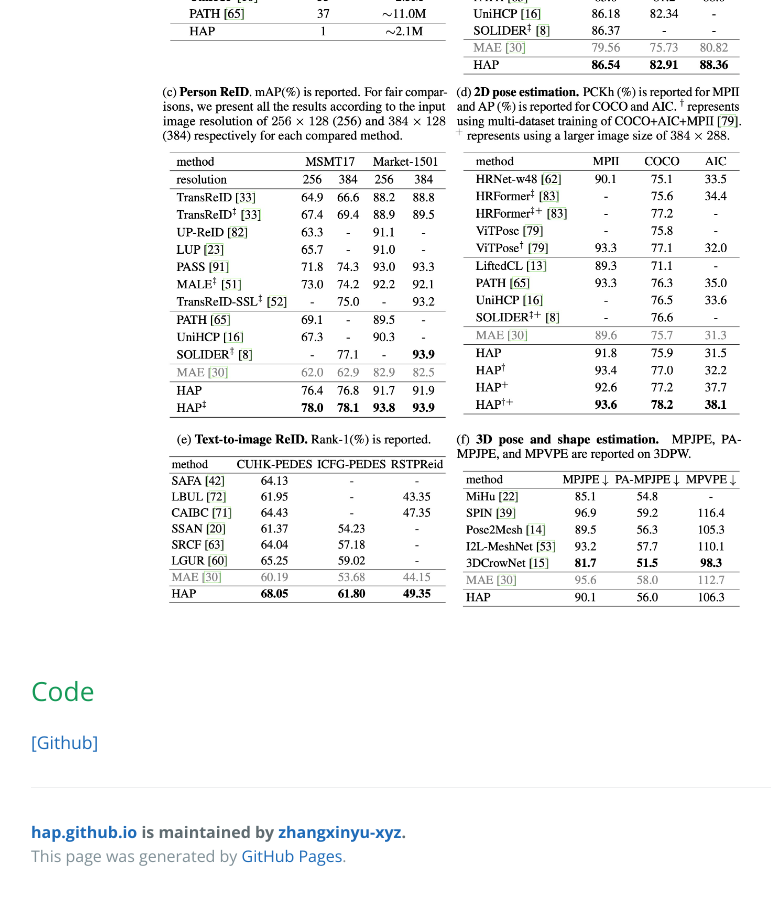
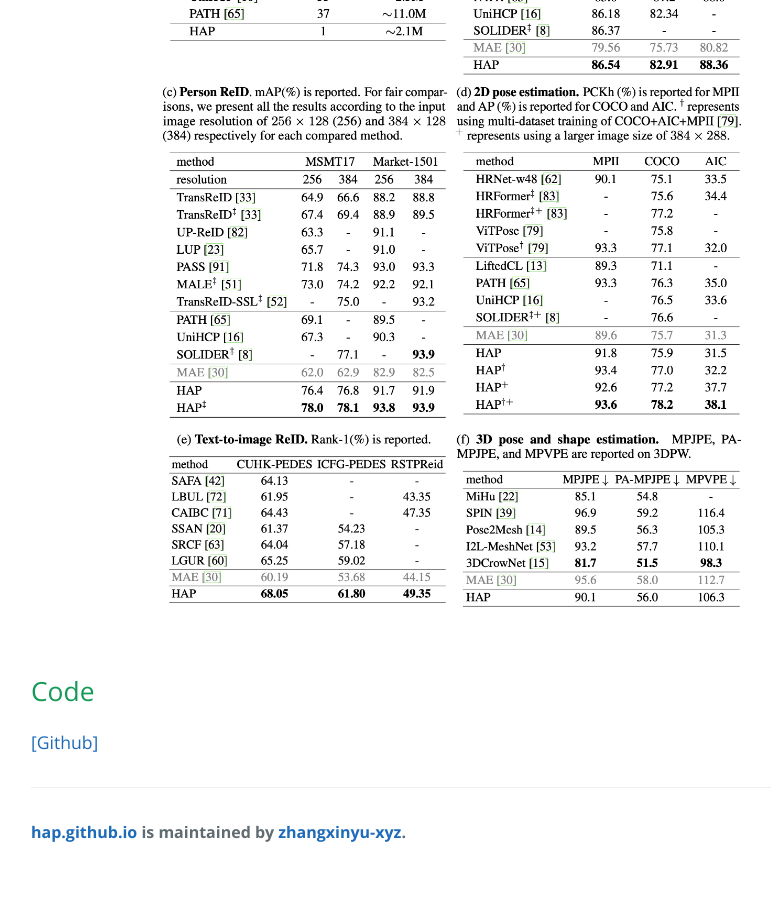
Before and after one commit to zhangxinyu-xyz/hap.github.io, a Jekyll site: the page built from index.md, in a window 1280 px wide and 900 px high, scrolled down 1844 px. Shown: the whole window, without its empty margins (193-964 px from the left). Built offline with Jekyll 4.4.1, drawn with Linux system fonts in a browser that asks for light colours; our own code applies the rules of GitHub Pages for plain Markdown files; after the commit the page ends 2720 px from its top, so only the background shows below that.

Commit message:
Update default.html

```diff
--- a/_layouts/default.html
+++ b/_layouts/default.html
@@ -18,8 +18,8 @@
     <header class="page-header" role="banner">
       <h1 class="project-name">{{ page.title | default: site.title | default: site.github.repository_name }}</h1>
       <h2 class="project-tagline">{{ page.description | default: site.description | default: site.github.project_tagline.small }}</h2>
-      <h3 class="project-tagline">{{ page.description2 | default: site.description2 | default: site.github.project_tagline.small }}</h3>
-      <h4 class="project-tagline">{{ page.description3 | default: site.description3 | default: site.github.project_tagline.small }}</h4>
+      <h3 class="project-tagline">{{ page.description | default: site.description2 | default: site.github.project_tagline.small }}</h3>
+      <h4 class="project-tagline">{{ page.description | default: site.description3 | default: site.github.project_tagline.small }}</h4>
       {% if site.github.is_project_page %}
         <a href="{{ site.github.repository_url }}" class="btn">View on GitHub</a>
       {% endif %}
@@ -36,7 +36,7 @@
         {% if site.github.is_project_page %}
           <span class="site-footer-owner"><a href="{{ site.github.repository_url }}">{{ site.github.repository_name }}</a> is maintained by <a href="{{ site.github.owner_url }}">{{ site.github.owner_name }}</a>.</span>
         {% endif %}
-        <span class="site-footer-credits">This page was generated by <a href="https://pages.github.com">GitHub Pages</a>.</span>
+<!--         <span class="site-footer-credits">This page was generated by <a href="https://pages.github.com">GitHub Pages</a>.</span> -->
       </footer>
     </main>
   </body>
```
